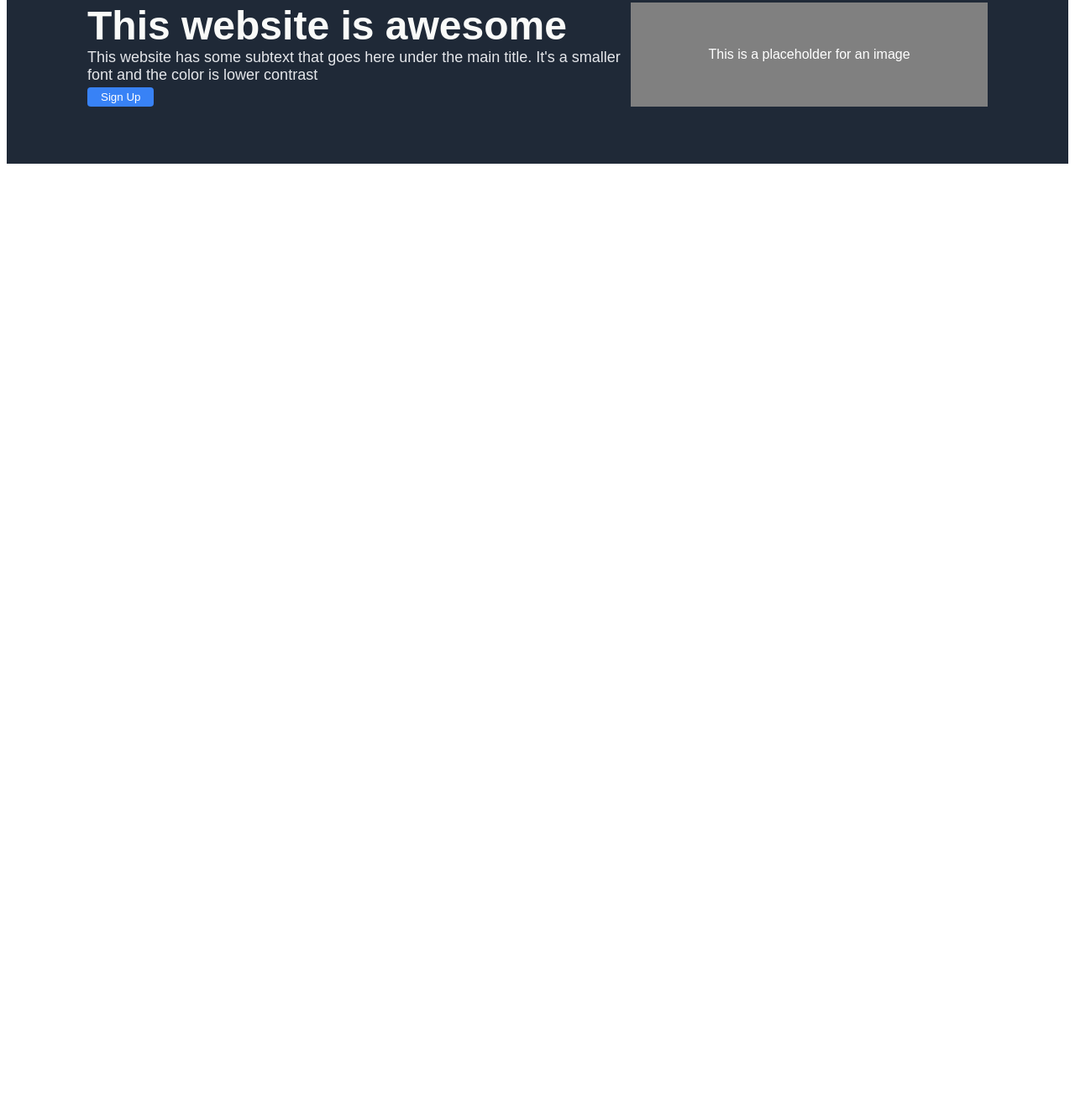
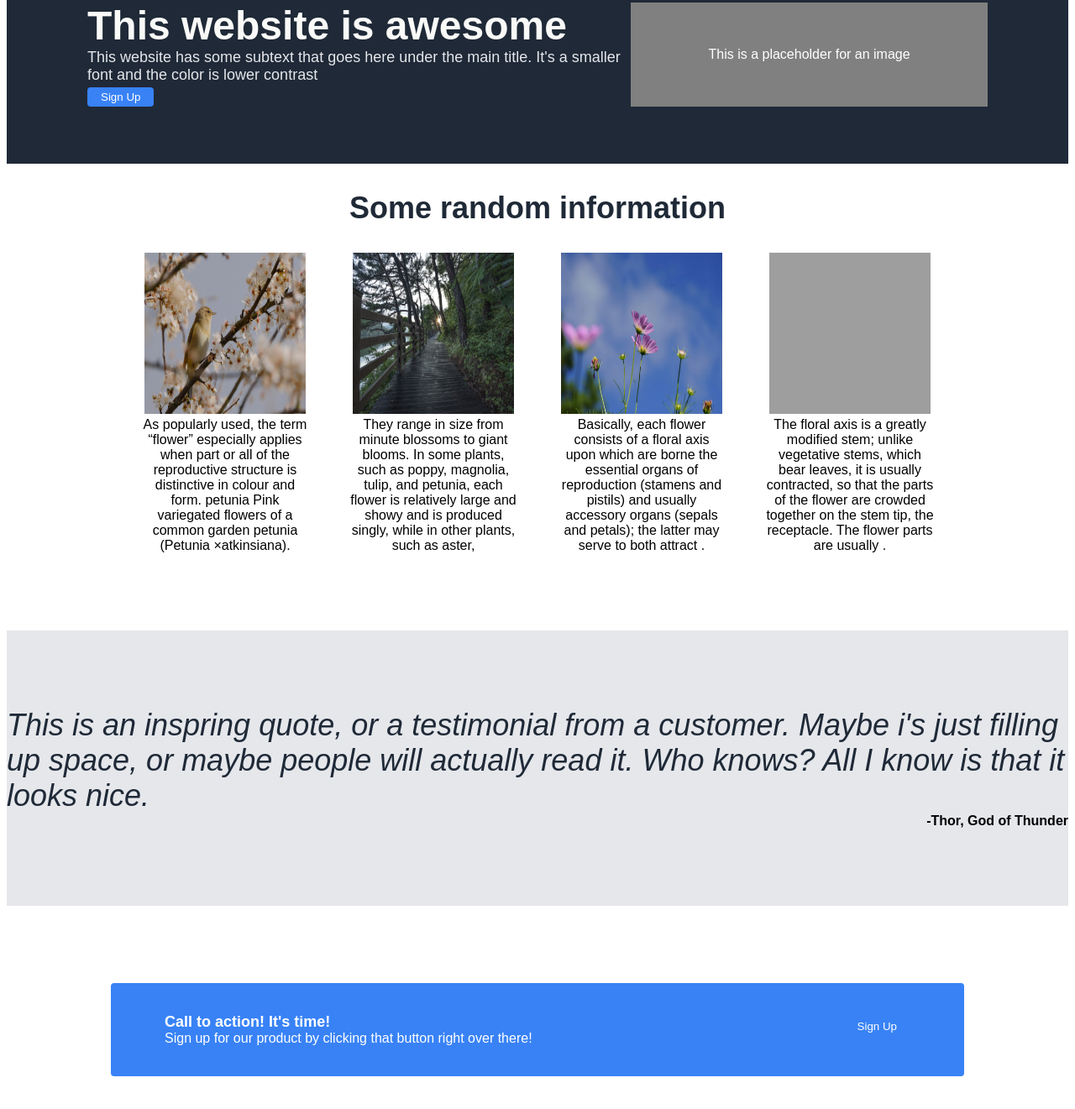
Before and after one commit to tembobrightmw/landing-page, a plain HTML site: page index.html in a window 1280 px wide. Shown: the part 129-1450 px from the top of the page at 84% size. Before the commit the page ends 800 px from the top, so only its background shows below. Drawn offline with Linux system fonts and the light colour scheme; grey boxes are pictures that could not be loaded.

Commit message:
README.md

```diff
--- a/index.html
+++ b/index.html
@@ -26,7 +26,43 @@
         </div>
             <div class="placeholder">This is a placeholder for an image</div>
         </div>
+    </div>
 
+    <div class="info">Some random information</div>
+
+    <div class="info-container">
+        <div class="image-box">
+            <img src="images/berger.jpg" alt="This is the first flower">
+            <div class="text">As popularly used, the term “flower” especially applies when part or all of the reproductive structure is distinctive in colour and form. petunia Pink variegated flowers of a common garden petunia (Petunia ×atkinsiana).</div>
+        </div>
+        <div class="image-box">
+            <img src="images/big_heart.jpg" alt="This is the second flower">
+            <div class="text">They range in size from minute blossoms to giant blooms. In some plants, such as poppy, magnolia, tulip, and petunia, each flower is relatively large and showy and is produced singly, while in other plants, such as aster,</div>
+        </div>
+        <div class="image-box">
+            <img src="images/pema.jpg" alt="This is the third flower">
+            <div class="text">Basically, each flower consists of a floral axis upon which are borne the essential organs of reproduction (stamens and pistils) and usually accessory organs (sepals and petals); the latter may serve to both attract .</div>
+        </div>
+        <div class="image-box">
+            <img src="images/zen.jpg" alt="This is the fourth flower">
+            <div class="text">The floral axis is a greatly modified stem; unlike vegetative stems, which bear leaves, it is usually contracted, so that the parts of the flower are crowded together on the stem tip, the receptacle. The flower parts are usually .</div>
+        </div>
+    </div>
+
+    <div class="quote-section">
+        <div class="quote">This is an inspring quote, or a testimonial from a customer. Maybe i's just filling up space, or maybe people will actually read it. Who knows? All I know is that it looks nice.</div>
+            <div class="thor">-Thor, God of Thunder</div>
+        </div>
+    </div>
+
+    <div class="call-to-action">
+        <div class="call-to-action-container">
+        <div class="call-to-action-header">Call to action! It's time!</div>
+        <div class="call-to-action-text">
+            Sign up for our product by clicking that button right over there!
+        </div>
+        </div>
+        <div class="button-2"><button>Sign Up</button></div>
     </div>
 
 </body>
--- a/style.css
+++ b/style.css
@@ -65,9 +65,79 @@ a {
 
 button {
     color: white;
-    background-color: #3882f6;
-    border-radius: 4px;
     border: none;
     padding: 4px 16px;
     margin-top: 4px;
 }
+
+button, .call-to-action {
+    background-color: #3882f6;
+    border-radius: 4px;
+}
+.info {
+    font-size: 36px;
+    font-weight: 900;
+    color: #1f2937;
+    text-align: center;
+    margin-top: 32px;
+    margin-bottom: 32px;
+}
+
+.info-container {
+    display: flex;
+    justify-content: center;
+    gap: 48px;
+    flex-wrap: wrap;
+    padding-bottom: 92px;
+
+}
+.image-box {
+   max-width: 200px;
+   text-align: center;
+}
+
+img {
+    width: 192px;
+    height: 192px;
+}
+
+.text {
+    align-content: center;
+}
+
+.quote-section {
+    background-color: #e5e7eb;
+    padding-top: 92px;
+    padding-bottom: 92px;
+}
+
+.quote {
+    font-size: 36px;
+    color: #1f2937;
+    font-style: italic;
+}
+
+.thor {
+    font-weight: 800;
+    text-align: right;
+}
+
+.call-to-action {
+    margin: 92px 124px;
+    padding: 36px 64px;
+    color: white;
+    display: flex;
+    justify-content: space-between;
+}
+
+.call-to-action-header {
+    font-weight: 700;
+    font-size: 18px;
+}
+
+.button-2 {
+    font-weight: 700;
+    border-color: white;
+    border: 2px;
+    font-size: 16px;
+}
```
Also changed, not shown: images/berger.jpg (added), images/big_heart.jpg (added), images/pema.jpg (added), 1 other file.
